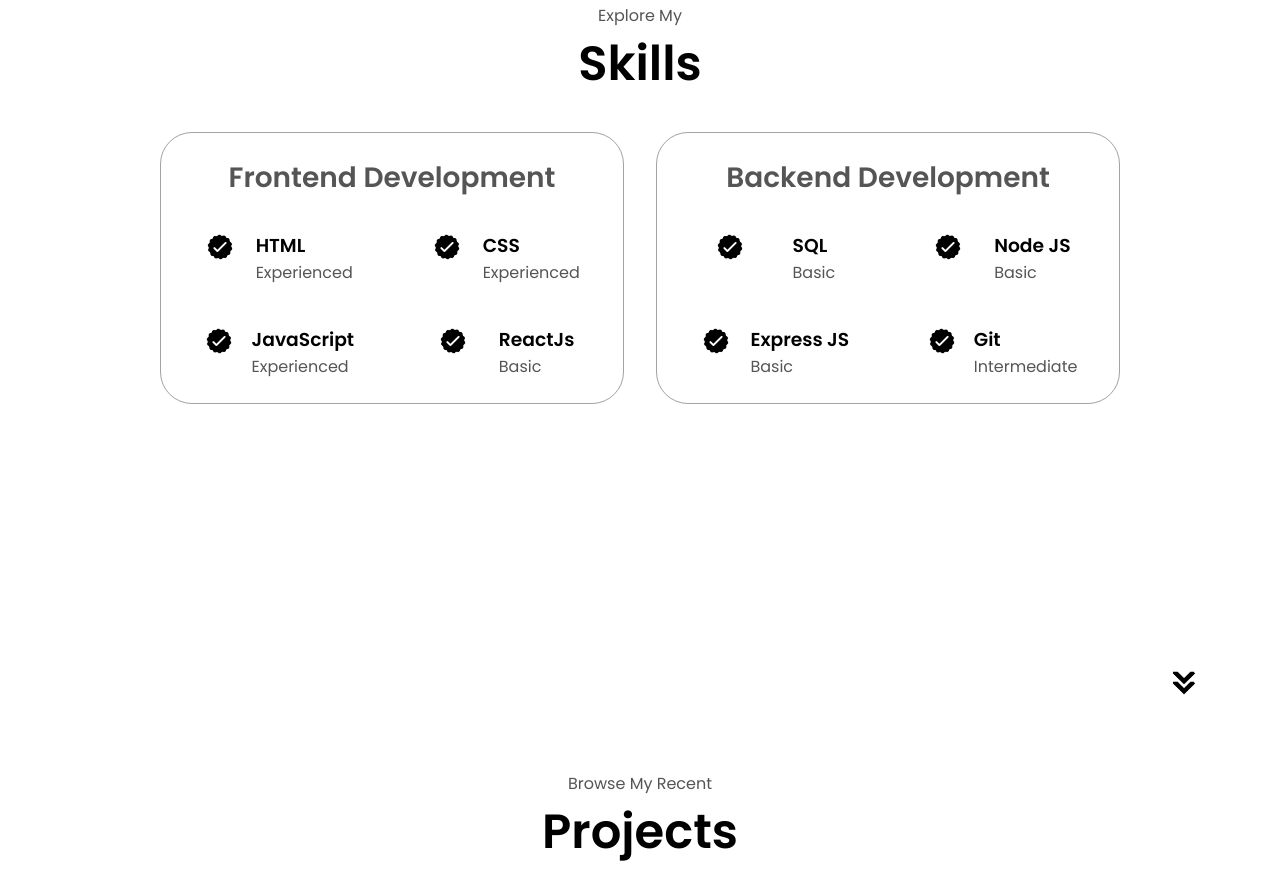
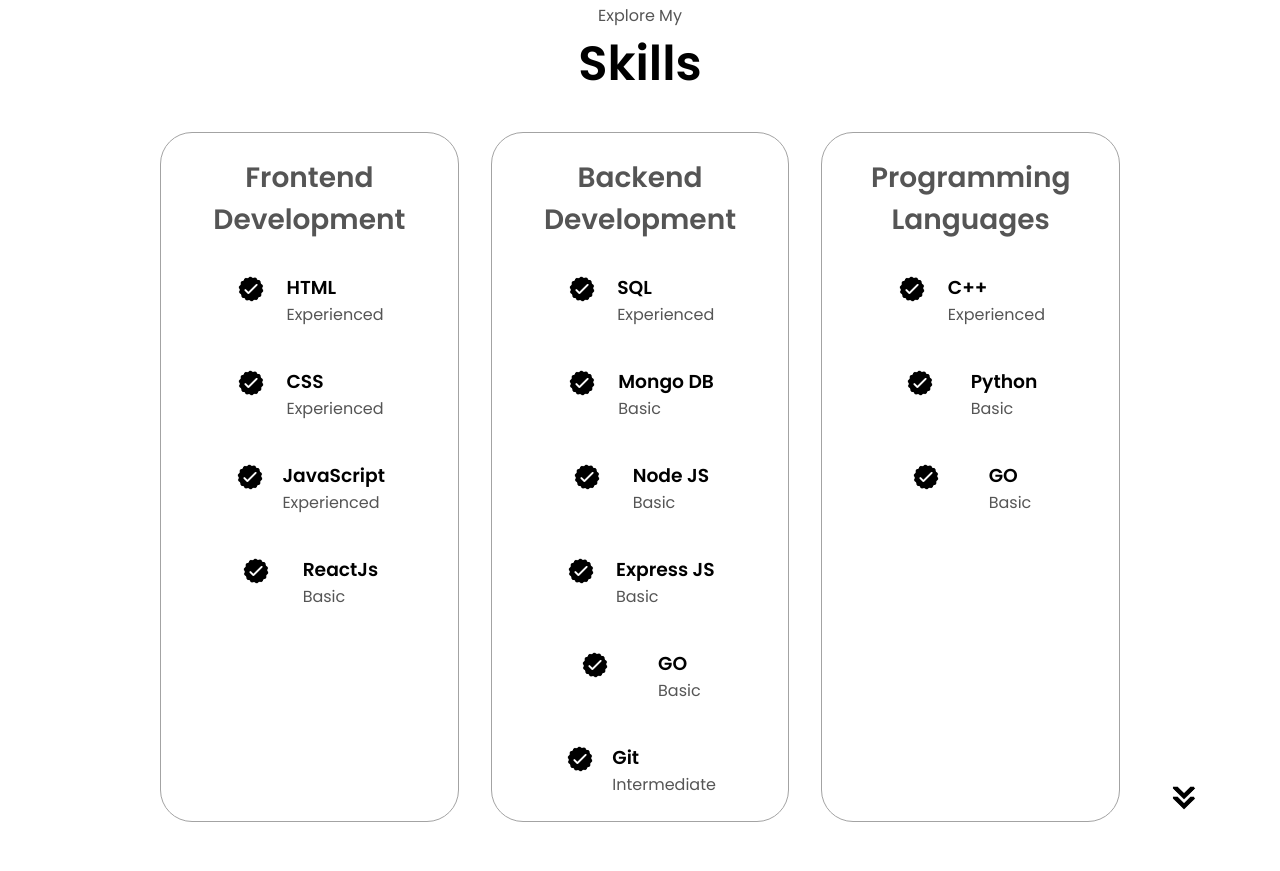
Before and after one commit to razak2909/html-css-js-portfolio, a plain HTML site: page index.html in a window 1280 px wide. Shown: the part 1693-2564 px from the top of the page. Drawn offline with Linux system fonts and the light colour scheme.

Commit message:
Update index.html
updates in technologies

```diff
--- a/index.html
+++ b/index.html
@@ -184,6 +184,17 @@
                 />
                 <div>
                   <h3>SQL</h3>
+                  <p>Experienced</p>
+                </div>
+              </article>
+              <article>
+                <img
+                  src="./assets/checkmark.png"
+                  alt="Experience icon"
+                  class="icon"
+                />
+                <div>
+                  <h3>Mongo DB</h3>
                   <p>Basic</p>
                 </div>
               </article>
@@ -209,6 +220,19 @@
                   <p>Basic</p>
                 </div>
               </article>
+
+               <article>
+                <img
+                  src="./assets/checkmark.png"
+                  alt="Experience icon"
+                  class="icon"
+                />
+                <div>
+                  <h3>GO</h3>
+                  <p>Basic</p>
+                </div>
+              </article>
+
               <article>
                 <img
                   src="./assets/checkmark.png"
@@ -218,6 +242,45 @@
                 <div>
                   <h3>Git</h3>
                   <p>Intermediate</p>
+                </div>
+              </article>
+            </div>
+          </div>
+           <div class="details-container">
+            <h2 class="experience-sub-title">Programming Languages</h2>
+            <div class="article-container">
+              <article>
+                <img
+                  src="./assets/checkmark.png"
+                  alt="Experience icon"
+                  class="icon"
+                />
+                <div>
+                  <h3>C++</h3>
+                  <p>Experienced</p>
+                </div>
+              </article>
+              <article>
+                <img
+                  src="./assets/checkmark.png"
+                  alt="Experience icon"
+                  class="icon"
+                />
+                <div>
+                  <h3>Python</h3>
+                  <p>Basic</p>
+                </div>
+              </article>
+
+              <article>
+                <img
+                  src="./assets/checkmark.png"
+                  alt="Experience icon"
+                  class="icon"
+                />
+                <div>
+                  <h3>GO</h3>
+                  <p>Basic</p>
                 </div>
               </article>
             </div>
```
